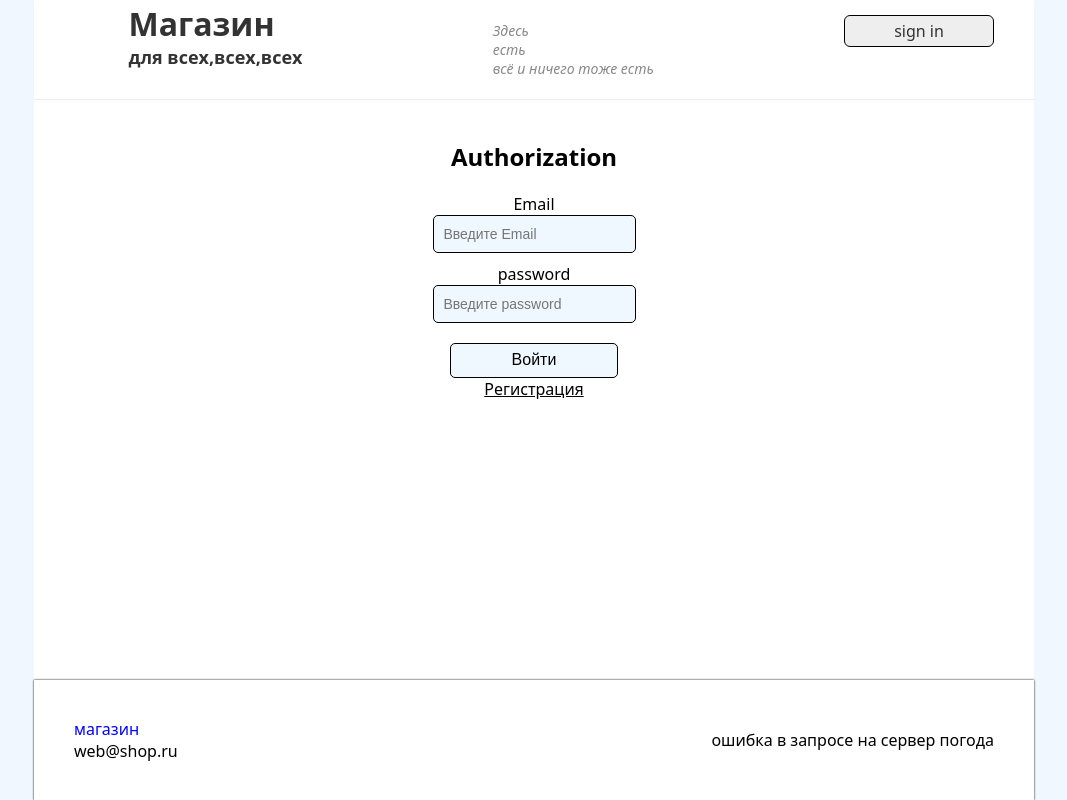
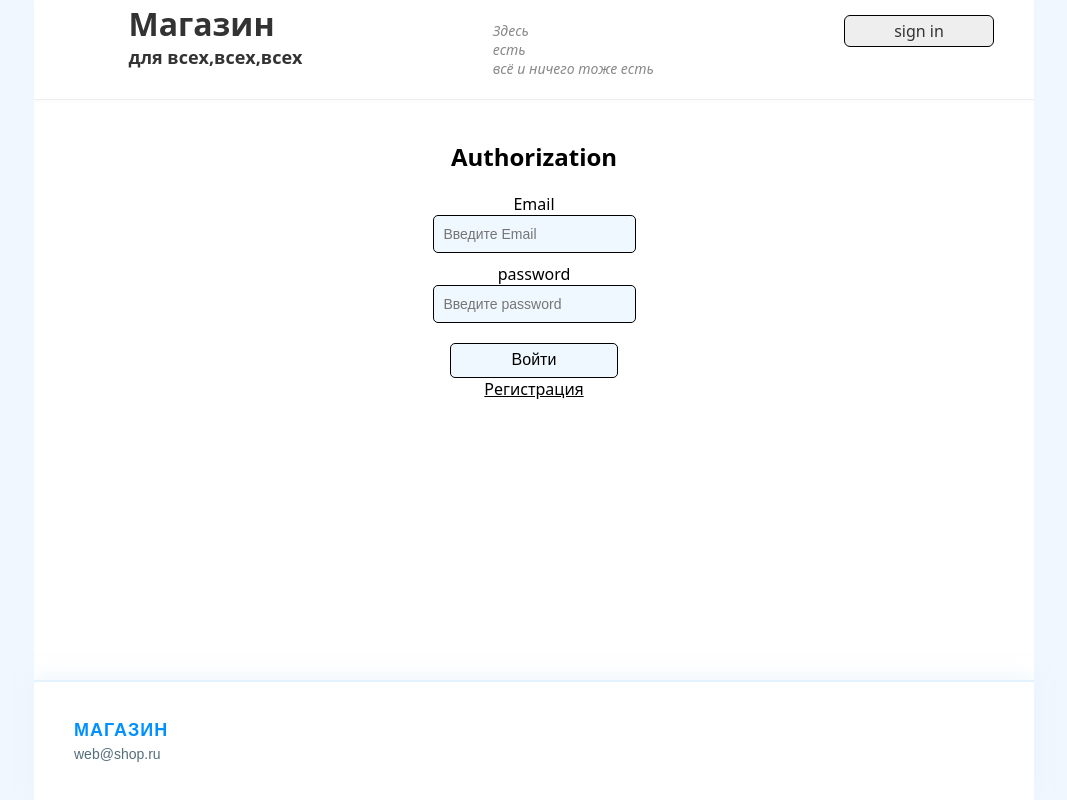
Before and after one commit to npock/diplom, a React (Vite) app in the folder client/: page /login in a window 1280 px wide. Shown: the whole page, without its empty margins (106-1173 px from the left). Built offline with nearby package versions, Linux system fonts and the light colour scheme; no server answers; a web font is replaced by a local one.

Commit message:
стили

```diff
--- a/client/src/components/Footer/Footer.jsx
+++ b/client/src/components/Footer/Footer.jsx
@@ -3,16 +3,20 @@ import style from './Footer.module.css';
 
 export const Footer = () => {
 	return (
-		<div className={style.footer}>
+		<footer className={style.footer}>
 			<div>
-				<div className="blue">магазин</div>
-				<div>web@shop.ru</div>
+				<div className={style.blueTitle}>МАГАЗИН</div>
+				<div className={style.email}>web@shop.ru</div>
 			</div>
+
 			<div>
 				<div></div>
 				<div></div>
 			</div>
-			<Weather />
-		</div>
+
+			<div className={style.weatherWrapper}>
+				<Weather />
+			</div>
+		</footer>
 	);
 };
--- a/client/src/components/Footer/Footer.module.css
+++ b/client/src/components/Footer/Footer.module.css
@@ -1,10 +1,45 @@
 .footer {
+	/* Ваша структура */
 	display: flex;
 	justify-content: space-between;
 	align-items: center;
 	width: 1000px;
 	height: 120px;
 	padding: 20px 40px;
-	background-color: white;
-	box-shadow: 0 0 2px #000;
+
+	/* Центрирование блока на странице */
+	margin: 40px auto 0;
+
+	/* Цвета и "чистый" стиль */
+	background-color: #ffffff;
+	/* Вместо тени — тонкая нежно-голубая линия сверху */
+	border-top: 2px solid #e3f2fd;
+
+	/* Очень легкое голубое свечение (заменяет черную тень) */
+	box-shadow: 0 -5px 15px rgba(227, 242, 253, 0.5);
+
+	font-family: sans-serif;
 }
+
+/* Название магазина (класс "blue" из вашего JSX) */
+.blueTitle {
+	color: #0091ff; /* Светло-голубой акцент */
+	font-weight: 700;
+	font-size: 18px;
+	text-transform: uppercase;
+	letter-spacing: 1px;
+	margin-bottom: 5px;
+}
+
+/* Текст почты и другие второстепенные данные */
+.email {
+	color: #546e7a; /* Мягкий серо-голубой */
+	font-size: 14px;
+}
+
+/* Контейнер для погодного виджета (чтобы он не прыгал) */
+.weatherWrapper {
+	min-width: 150px;
+	display: flex;
+	justify-content: flex-end;
+}
--- a/client/src/components/Footer/components/Weather.jsx
+++ b/client/src/components/Footer/components/Weather.jsx
@@ -1,7 +1,8 @@
 import { useEffect, useState } from 'react';
+import styles from './Weather.module.css'; // Импорт стилей
 
 export const Weather = () => {
-	const [weather, setWeather] = useState({ name: '', main: {}, weather: [] });
+	const [weather, setWeather] = useState(null);
 	const [error, setError] = useState(null);
 	const [isLoading, setIsLoading] = useState(false);
 
@@ -11,12 +12,13 @@ export const Weather = () => {
 			const res = await fetch(
 				'https://api.openweathermap.org/data/2.5/weather?q=Voronezh&units=metric&lang=ru&appid=7ba89d2e23e99ac79b92616d20476811',
 			);
-			const { name, main, weather } = await res.json();
-			setWeather({ name, main, weather });
-			setIsLoading(false);
+			if (!res.ok) throw new Error();
+			const data = await res.json();
+			setWeather(data);
 		} catch (error) {
 			console.log(error);
-			setError('ошибка в запросе на сервер погода');
+			setError('Ошибка погоды');
+		} finally {
 			setIsLoading(false);
 		}
 	};
@@ -25,29 +27,26 @@ export const Weather = () => {
 		fetchWeather();
 	}, []);
 
-	if (isLoading) {
-		return <>loading...</>;
-	}
-	if (error) {
-		return <>{error}</>;
-	}
+	if (isLoading)
+		return <div className={styles.weatherContainer}>Загрузка...</div>;
+	if (error || !weather) return null; // Если ошибка, лучше просто скрыть виджет
+
 	return (
-		<>
-			{' '}
-			<div>
+		<div className={styles.weatherContainer}>
+			<div className={styles.date}>
 				{new Date().toLocaleString('ru', {
 					day: 'numeric',
 					month: 'long',
 				})}
-				<br />
-				{weather?.name}
-				<br />
-				{weather?.weather[0]?.description}
-				<br />
-				влажность:{weather?.main?.humidity}
-				<br />
-				температура:{Math.round(weather?.main?.temp)}
 			</div>
-		</>
+			<div className={styles.city}>{weather.name}</div>
+			<div className={styles.temp}>{Math.round(weather.main.temp)}°C</div>
+			<div className={styles.description}>
+				{weather.weather[0]?.description}
+			</div>
+			<div style={{ fontSize: '11px', opacity: 0.7 }}>
+				Влажность: {weather.main.humidity}%
+			</div>
+		</div>
 	);
 };
--- /dev/null
+++ b/client/src/components/Footer/components/Weather.module.css
@@ -0,0 +1,35 @@
+.weatherContainer {
+	font-size: 13px;
+	line-height: 1.4;
+	color: #546e7a; /* Мягкий серо-голубой */
+	text-align: right; /* Прижимаем текст к правому краю футера */
+	padding: 5px 10px;
+	border-left: 2px solid #e3f2fd; /* Голубая черта-разделитель */
+	background: rgba(227, 242, 253, 0.2); /* Очень бледный голубой фон */
+	border-radius: 8px;
+	min-width: 140px;
+}
+
+.date {
+	font-weight: 700;
+	color: #0091ff; /* Синий акцент */
+	text-transform: capitalize;
+	margin-bottom: 2px;
+}
+
+.city {
+	font-weight: 600;
+	color: #2d3436;
+}
+
+.temp {
+	font-size: 16px;
+	font-weight: 800;
+	color: #2d3436;
+}
+
+.description {
+	font-style: italic;
+	font-size: 12px;
+	color: #b2bec3;
+}
```
